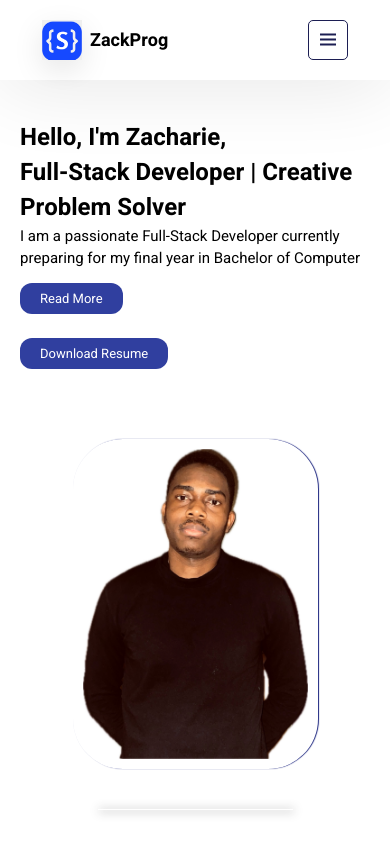
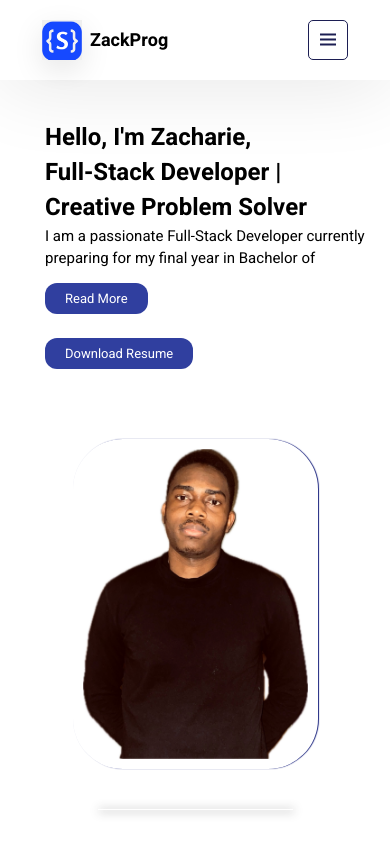
Before and after one commit to zack97/my_portfolio, a React (Vite) app: page / in a window 390 px wide. Shown: the top 844 px of the page. Built offline with nearby package versions, Linux system fonts and the light colour scheme.

Commit message:
design done 5

```diff
--- a/src/index.css
+++ b/src/index.css
@@ -842,6 +842,10 @@ footer .bottom .links a {
 }
 
 @media screen and (max-width: 500px) {
+  .info {
+    padding-left: 25px;
+  }
+
   .skills .skill-items .item {
     width: 100%;
   }
```
Also changed, not shown: 4 other files (tests, documents, lock files or other folders).
